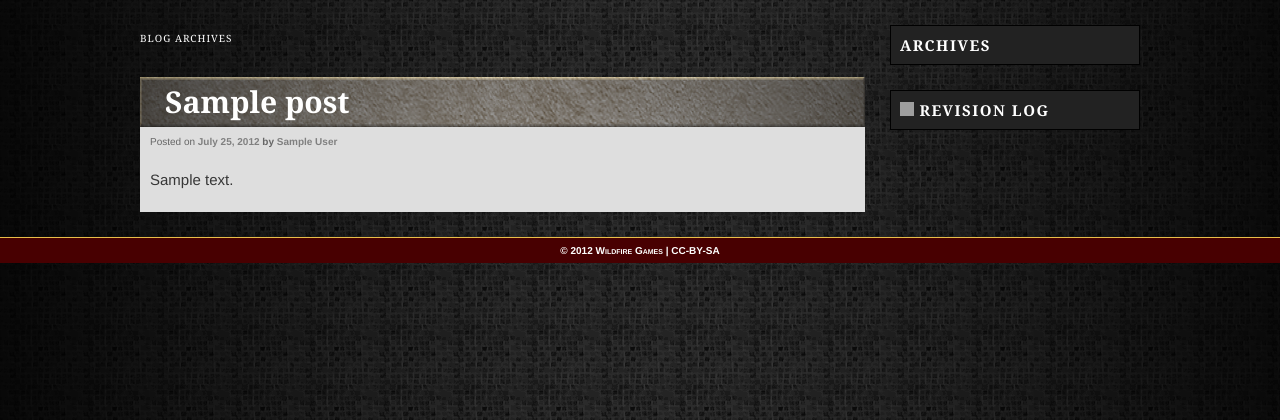
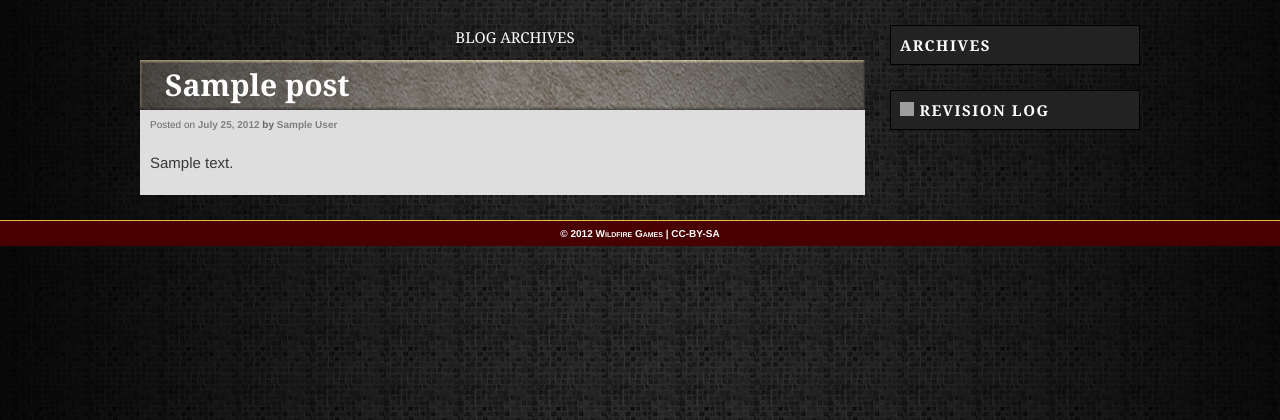
Before and after one commit to 0ad/play0ad.com, a WordPress theme: template theme/nova/archive.php in a window 1280 px wide. Shown: the part 210-630 px from the top of the page. Run offline with PHP 8.4 and a stand-in for WordPress, Linux system fonts and the light colour scheme; the site name, menu and one post (Sample post) are stand-ins, and other content is empty; some libraries are stand-ins or nearby versions; grey boxes are pictures that could not be loaded.

Commit message:
UL/Page Title Font size +

```diff
--- a/theme/nova/style.css
+++ b/theme/nova/style.css
@@ -48,7 +48,7 @@ hr { background-color: #ccc; border: 0; height: 1px; margin-bottom: 24px; }
 /* Text elements */
 p { line-height: 25px; }
 ul, ol {}
-ul { font-size: 10px; line-height: 15px; list-style: square; text-align: left; }
+ul { font-size: 15px; line-height: 1.5; list-style: square; text-align: left; }
 ol { list-style-type: decimal; margin-left: 25px;}
 ol ol {	list-style: upper-alpha; }
 ol ol ol { list-style: lower-roman; }
@@ -234,16 +234,16 @@ a:focus, a:active, a:hover { text-decoration: underline;}
     width: 1000px;
 }
 .page-title {
-	color: #FFF;
-	font-size: 10px;
+	color: white;
+	font-size: 15px;
 	font-weight: 500;
-	letter-spacing: 0.1em;
-	line-height: 2.6em;
-	margin: 0 0 2.6em;
+	line-height: 1.67;
+	margin: 0 0 10px;
+	text-align: center;
 	text-transform: uppercase;
 }
 .page-title a {
-	font-size: 12px;
+	font-size: 15px;
 	font-weight: bold;
 	letter-spacing: 0;
 	text-transform: none;
```
